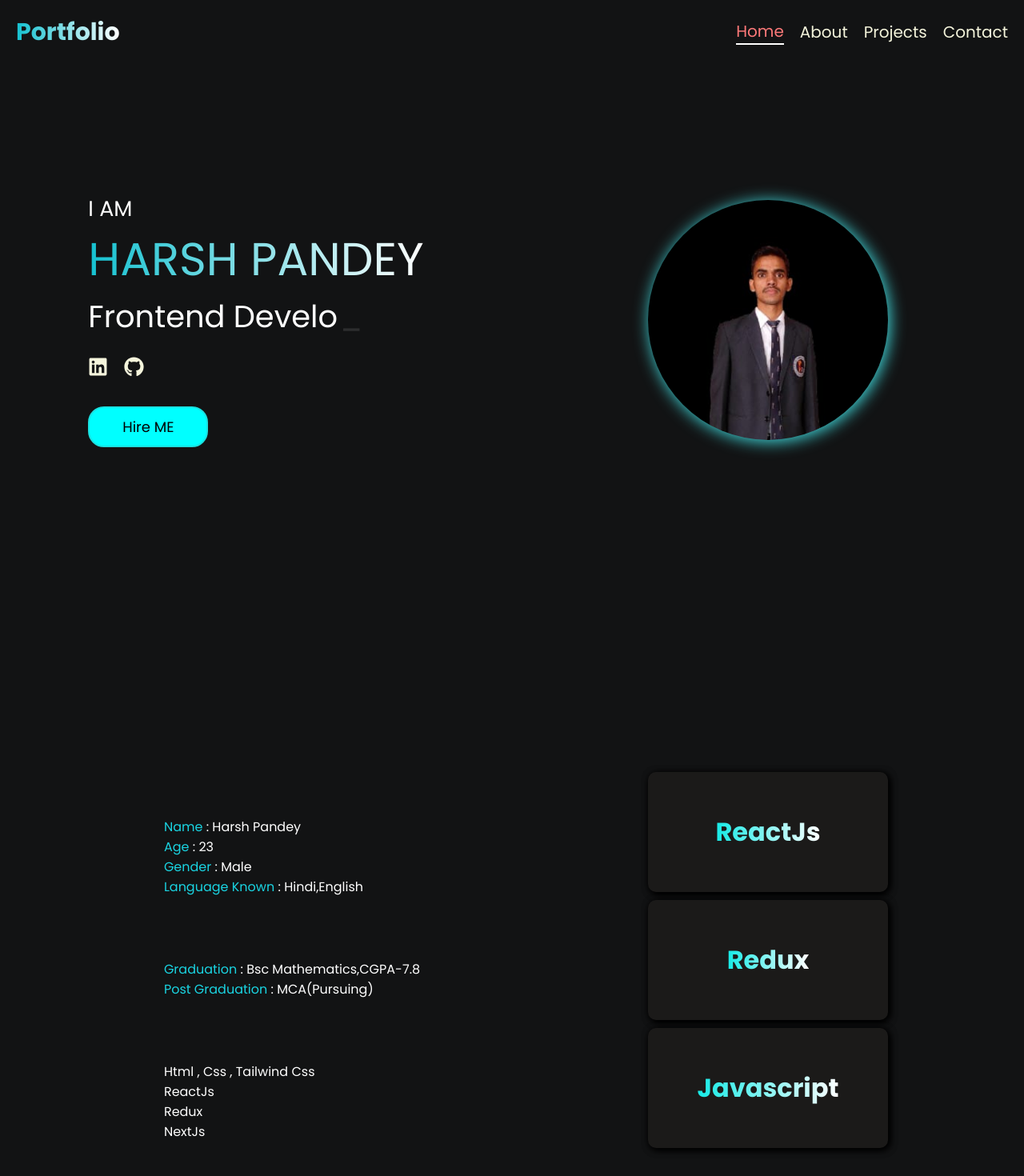
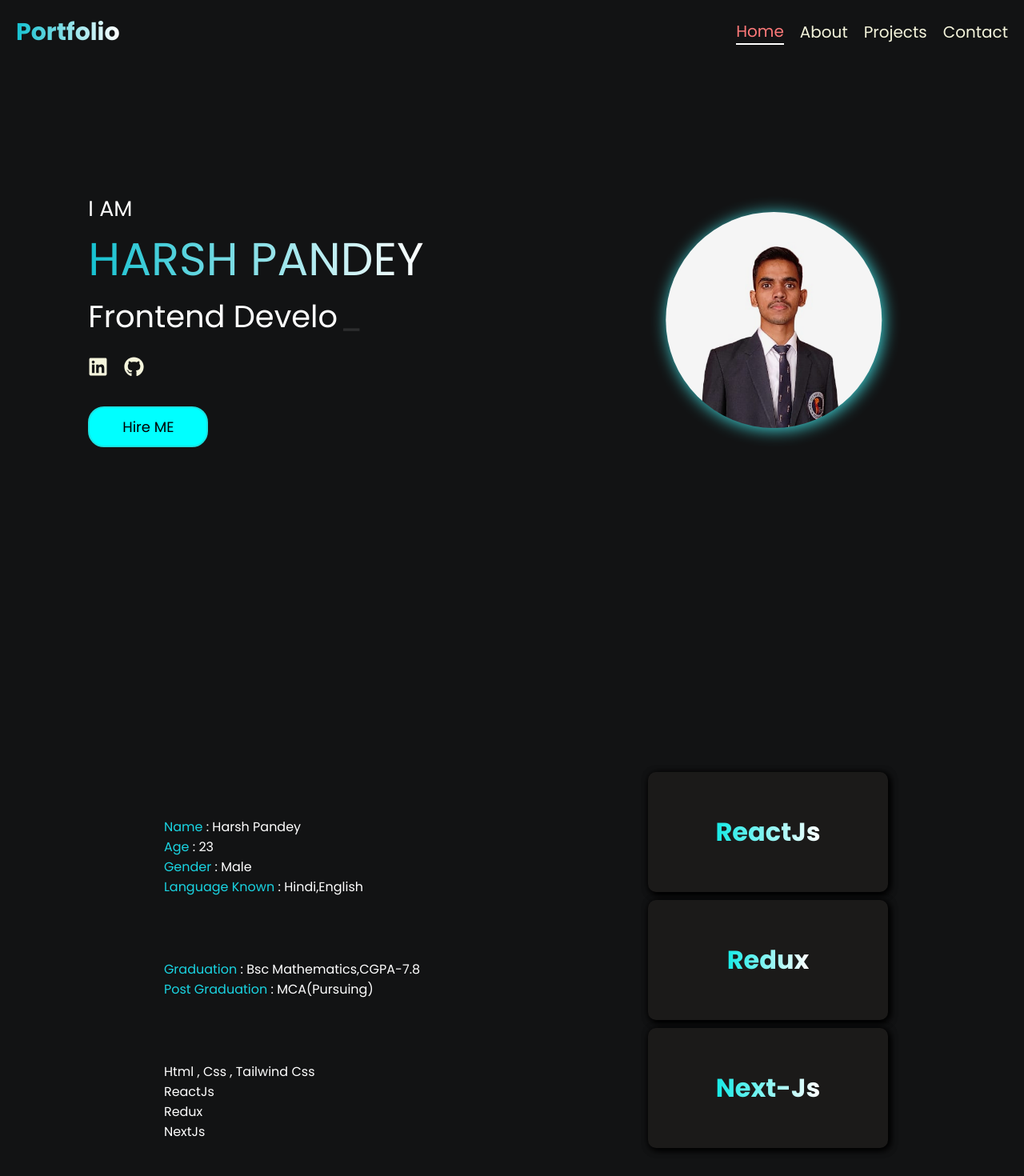
Before and after one commit to harsh-pandey1489/Harsh-Portfolio, a React (Vite) app: page / in a window 1280 px wide. Shown: the top 1470 px of the page at 80% size. Built offline with nearby package versions, Linux system fonts and the light colour scheme.

Commit message:
fourth commit

```diff
--- a/src/components/Card/card.css
+++ b/src/components/Card/card.css
@@ -21,7 +21,7 @@
 }
 .hovercard img{
    height: 90%;
-   width: 80%;
+   width: 50%;
     opacity: 0.9;
     border-radius: 10px;
 
--- a/src/components/Project/Smallcard/smallcard.css
+++ b/src/components/Project/Smallcard/smallcard.css
@@ -1,4 +1,4 @@
-.smallcard{
+.smallcard {
     width: 300px;
     height: 150px;
     background-color: rgb(27, 26, 25);
@@ -8,18 +8,21 @@
     justify-content: center;
     flex-direction: column;
     align-items: center;
-   box-shadow: 2px 2px 10px black,2px 2px 10px black;
-   border-radius:10px ;
+    box-shadow: 2px 2px 10px black, 2px 2px 10px black;
+    border-radius: 10px;
     cursor: pointer;
     flex-shrink: 0;
     color: rgb(116, 232, 232);
+    transition: all 0.4s ease;
 }
-.smallcard:hover{
-      box-shadow: 2px 2px 10px rgb(18, 209, 226),2px 2px 10px rgb(26, 169, 195);
-    transition: all 0.4s;
+
+.smallcard:hover {
+    box-shadow: 2px 2px 10px rgb(18, 209, 226), 2px 2px 10px rgb(26, 169, 195);
+
 
 }
-.live{
+
+.live {
     padding: 5px;
     width: 80px;
     text-align: center;
@@ -27,7 +30,8 @@
     border-radius: 10px;
     border: 1px solid black;
 }
-.live:hover{
-    background-color:black ;
+
+.live:hover {
+    background-color: black;
     border: 1px solid rgb(41, 241, 227);
 }
--- a/src/components/about/About.jsx
+++ b/src/components/about/About.jsx
@@ -5,6 +5,7 @@ import frontend from  '../../assets/frontend-image.png'
 import reactimg from '../../assets/react.svg'
 import redux from '../../assets/pngwing.com.png'
 import javascript from '../../assets/javascript.png'
+import nextjs from '../../assets/nextjs-original.png'
 import {useGSAP} from "@gsap/react"
 import gsap from 'gsap'
 import { ScrollTrigger } from "gsap/ScrollTrigger";
@@ -125,9 +126,11 @@ const About = () => {
       </div>
 
       <div className="rightabout">
+
     <Card title='ReactJs' image={reactimg}/>
      <Card title='Redux' image={redux}/>
-      <Card title='Javascript' image={javascript}/>
+             <Card title='Next-Js' image={nextjs}/>
+
 
       </div>
     </div>
--- a/src/components/home/Home.jsx
+++ b/src/components/home/Home.jsx
@@ -1,7 +1,7 @@
 import React from 'react'
 import './home.css'
 import man from "../../assets/man.png.jpg"
-import profile from "../../assets/my-pic.jpg"
+import profile from "../../assets/profile-pic.jpg"
 import { Typewriter } from 'react-simple-typewriter'
 import { useGSAP } from "@gsap/react";
 import gsap from "gsap"
--- a/src/components/home/home.css
+++ b/src/components/home/home.css
@@ -21,13 +21,13 @@
     align-items: center;
 }
 .righthome img{
-  width: 400px;
-  margin-top: 120px;
-  margin-right: 20px;
+  width: 530px;
+  margin-top: 220px;
+  margin-right: 25px;
 }
 .imagebox{
-  width: 300px;
-  height: 300px;
+  width: 270px;
+  height: 270px;
   border-radius: 50%;
   background-color: rgb(251, 250, 250);
     filter: drop-shadow(2px 2px 10px rgb(67, 229, 232));
@@ -35,7 +35,11 @@
   display: flex;
   justify-content: center;
   align-items: center;
+  transition: all 0.3s ease;
 
+}
+.imagebox:hover{
+    box-shadow: 2px 2px 20px rgb(63, 242, 254);
 }
 
 .homedetails{
@@ -103,4 +107,10 @@ a:hover{
         align-items: end;
 
     }
+
+    .imagebox{
+        width: 250px;
+        height: 250px;
+    }
+
 }
```
Also changed, not shown: src/assets/nextjs-original.png (added). Lines whose indentation alone changed are shown as unchanged.
